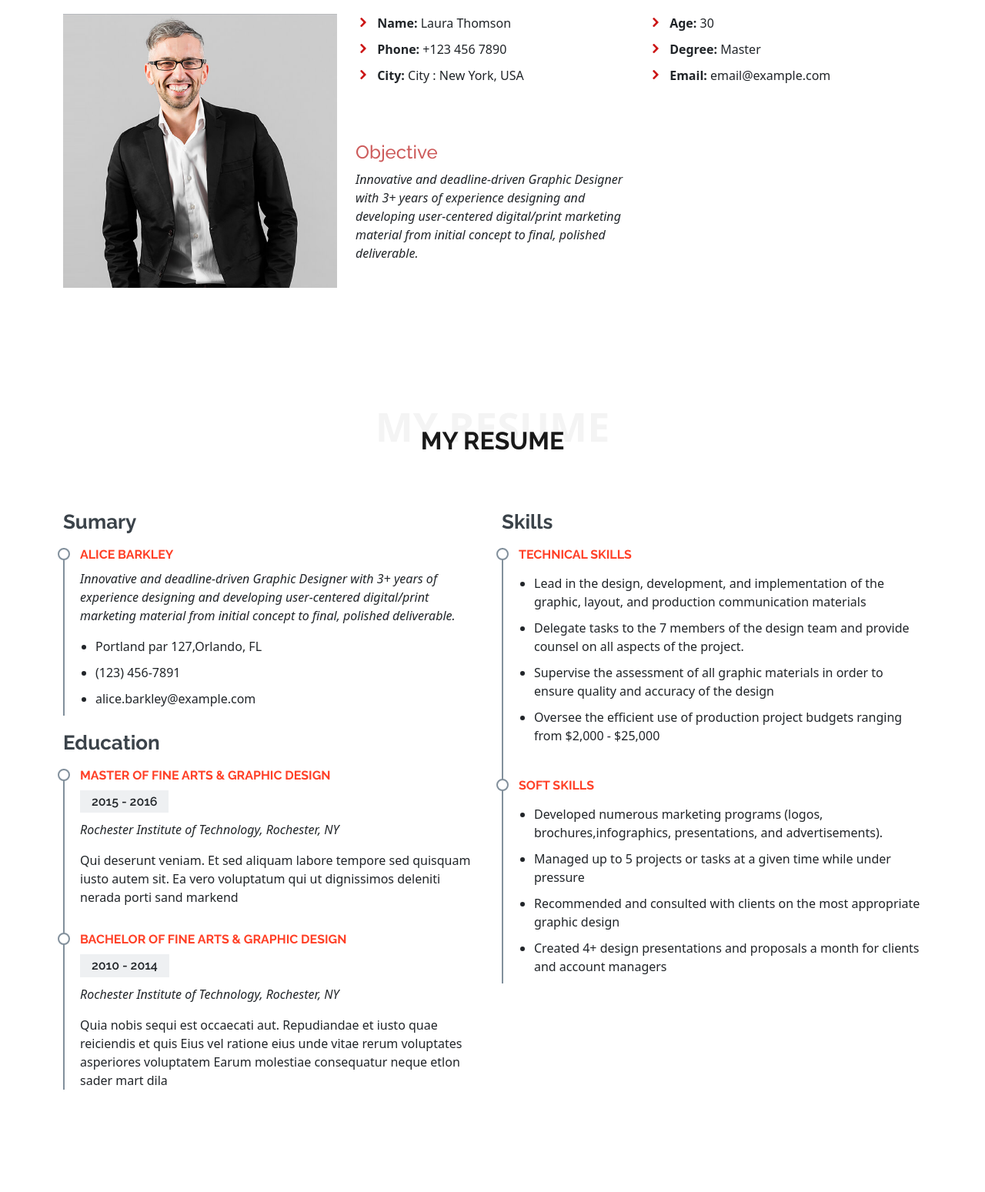
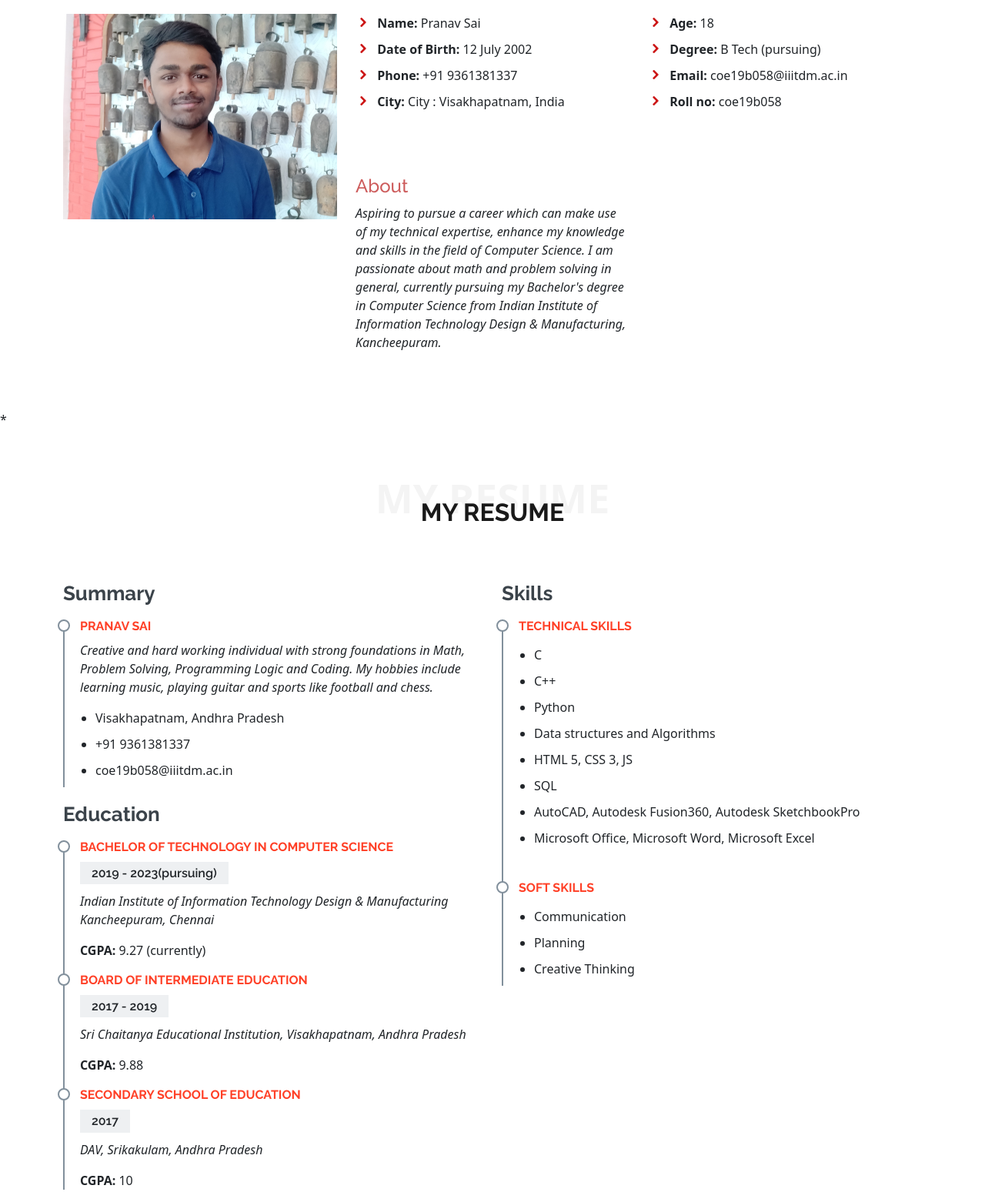
Before and after one commit to sujiv1204/dbms-project, a website with bundled scripts: page team3.html in a window 1280 px wide. Shown: the part 960-2509 px from the top of the page at 77% size. Built offline with nearby package versions, Linux system fonts and the light colour scheme.

Commit message:
1st edit dbms page

```diff
--- a/team3.html
+++ b/team3.html
@@ -5,7 +5,7 @@
 <meta charset="utf-8">
 <meta content="width=device-width, initial-scale=1.0" name="viewport">
 
-<title>Person 3</title>
+<title>Pranav</title>
 <meta content="" name="description">
 <meta content="" name="keywords">
 
@@ -39,10 +39,10 @@
         <nav class="nav-menu d-none d-lg-block">
         <ul>
             <li><a href="index.html">Home</a></li>
-            <li><a href="team.html">Person 1</a></li>
-            <li><a href="team2.html">Person 2</a></li>
-            <li class="active"><a href="#about">Person 3</a></li>
-            <li><a href="team4.html">Person 4</a></li>
+            <li><a href="team.html">Sujiv</a></li>
+            <li><a href="team2.html">Shikhar</a></li>
+            <li class="active"><a href="#about">Pranav</a></li>
+            <li><a href="team4.html">Manoj</a></li>
 
         </ul>
         </nav><!-- .nav-menu -->
@@ -53,7 +53,7 @@
     <!-- ======= Hero Section ======= -->
     <section id="hero" class="d-flex align-items-center">
     <div class="container position-relative" data-aos="fade-up" data-aos-delay="500">
-        <h1>Person 3 welcomes you</h1>
+        <h1>Welcome</h1>
         <h2>I'm one of the member in Group-20</h2>
         <a href="#about" class="btn-get-started scrollto">Know about me</a>
     </div>
@@ -68,31 +68,33 @@
                 </div>
                 <div class="row">
                     <div class="col-lg-4" data-aos="zoom-in" style="padding-bottom: 30px;">
-                        <img src="assets/img/team/team-1.jpg" class="img-fluid" alt="">
+                        <img src="assets/img/team/pranav.jpg" class="img-fluid" alt="">
                     </div>
                     <div class="col-lg-8 d-flex flex-column align-items-stretch">
                         <div class="content pl-lg-4 d-flex flex-column justify-content-center">
                             <div class="row">
                                 <div class="col-lg-6" data-aos="fade-right">
                                     <ul>
-                                    <li><i class="icofont-rounded-right"></i> <strong>Name:</strong> Laura Thomson</li>
-                                    <li><i class="icofont-rounded-right"></i> <strong>Phone:</strong> +123 456 7890</li>
-                                    <li><i class="icofont-rounded-right"></i> <strong>City:</strong> City : New York, USA</li>
-                                    </ul>
+                                        <li><i class="icofont-rounded-right"></i> <strong>Name:</strong> Pranav Sai</li>
+                                        <li><i class="icofont-rounded-right"></i> <strong>Date of Birth:</strong> 12 July 2002</li>
+                                        <li><i class="icofont-rounded-right"></i> <strong>Phone:</strong> +91 9361381337</li>
+                                        <li><i class="icofont-rounded-right"></i> <strong>City:</strong> City : Visakhapatnam, India</li>
+                                        </ul>
                                 </div>
                                 <div class="col-lg-6" data-aos="fade-left">
                                     <ul>
-                                    <li><i class="icofont-rounded-right"></i> <strong>Age:</strong> 30</li>
-                                    <li><i class="icofont-rounded-right"></i> <strong>Degree:</strong> Master</li>
-                                    <li><i class="icofont-rounded-right"></i> <strong>Email:</strong> email@example.com</li>
-                                    </ul>
+                                        <li><i class="icofont-rounded-right"></i> <strong>Age:</strong> 18</li>
+                                        <li><i class="icofont-rounded-right"></i> <strong>Degree:</strong> B Tech (pursuing)</li>
+                                        <li><i class="icofont-rounded-right"></i> <strong>Email:</strong> coe19b058@iiitdm.ac.in</li>
+                                        <li><i class="icofont-rounded-right"></i> <strong>Roll no:</strong> coe19b058</li>
+                                        </ul>
                                 </div>
                             </div>
                             <div class="row mt-n4">
                                 <div class="col-md-6 mt-5 d-md-flex align-items-md-stretch" data-aos="fade-down">
                                     <div>
-                                        <h4 style="color: indianred;">Objective</h4>
-                                        <p><em>Innovative and deadline-driven Graphic Designer with 3+ years of experience designing and developing user-centered digital/print marketing material from initial concept to final, polished deliverable.</em></p>
+                                        <h4 style="color: indianred; padding-top:10px">About</h4>
+                                        <p><em>Aspiring to pursue a career which can make use of my technical expertise, enhance my knowledge and skills in the field of Computer Science. I am passionate about math and problem solving in general, currently pursuing my Bachelor's degree in Computer Science from Indian Institute of Information Technology Design & Manufacturing, Kancheepuram.</em></p>
                                         <p>
                                     </div>
                                 </div>
@@ -103,7 +105,7 @@
             </div>
         </section>
         <!-- End About me Section -->
-
+*
         <!-- ======= My Resume Section ======= -->
         <section id="resume" class="resume">
             <div class="container">
@@ -115,31 +117,37 @@
 
                 <div class="row">
                     <div class="col-lg-6">
-                        <h3 class="resume-title" data-aos="fade-right">Sumary</h3>
+                        <h3 class="resume-title" data-aos="fade-right">Summary</h3>
                         <div class="resume-item pb-0" data-aos="fade-right">
-                            <h4>Alice Barkley</h4>
-                            <p><em>Innovative and deadline-driven Graphic Designer with 3+ years of experience designing and developing user-centered digital/print marketing material from initial concept to final, polished deliverable.</em></p>
+                            <h4>Pranav Sai</h4>
+                            <p><em>Creative and hard working individual with strong foundations in Math, Problem Solving, Programming Logic and Coding. My hobbies include learning music, playing guitar and sports like football and chess. </em></p>
                             <p>
                             <ul>
-                            <li>Portland par 127,Orlando, FL</li>
-                            <li>(123) 456-7891</li>
-                            <li>alice.barkley@example.com</li>
+                            <li>Visakhapatnam, Andhra Pradesh</li>
+                            <li>+91 9361381337</li>
+                            <li>coe19b058@iiitdm.ac.in</li>
                             </ul>
                             </p>
                         </div>
 
                         <h3 class="resume-title" data-aos="fade-left">Education</h3>
                         <div class="resume-item" data-aos="fade-left">
-                            <h4>Master of Fine Arts &amp; Graphic Design</h4>
-                            <h5>2015 - 2016</h5>
-                            <p><em>Rochester Institute of Technology, Rochester, NY</em></p>
-                            <p>Qui deserunt veniam. Et sed aliquam labore tempore sed quisquam iusto autem sit. Ea vero voluptatum qui ut dignissimos deleniti nerada porti sand markend</p>
+                            <h4>BACHELOR OF TECHNOLOGY IN COMPUTER SCIENCE</h4>
+                            <h5>2019 - 2023(pursuing)</h5>
+                            <p><em>Indian Institute of Information Technology Design & Manufacturing Kancheepuram, Chennai</em></p>
+                            <strong>CGPA:</strong> 9.27 (currently)
                         </div>
                         <div class="resume-item" data-aos="fade-left">
-                            <h4>Bachelor of Fine Arts &amp; Graphic Design</h4>
-                            <h5>2010 - 2014</h5>
-                            <p><em>Rochester Institute of Technology, Rochester, NY</em></p>
-                            <p>Quia nobis sequi est occaecati aut. Repudiandae et iusto quae reiciendis et quis Eius vel ratione eius unde vitae rerum voluptates asperiores voluptatem Earum molestiae consequatur neque etlon sader mart dila</p>
+                            <h4>Board of Intermediate Education</h4>
+                            <h5>2017 - 2019</h5>
+                            <p><em>Sri Chaitanya Educational Institution, Visakhapatnam, Andhra Pradesh</em></p>
+                            <strong>CGPA:</strong> 9.88
+                        </div>
+                        <div class="resume-item" data-aos="fade-left">
+                            <h4>Secondary School Of Education</h4>
+                            <h5>2017</h5>
+                            <p><em>DAV, Srikakulam, Andhra Pradesh</em></p>
+                            <strong>CGPA:</strong> 10
                         </div>
                     </div>
                     <div class="col-lg-6">
@@ -150,10 +158,14 @@
                             <!-- <p><em>Experion, New York, NY </em></p> -->
                             <p>
                             <ul>
-                            <li>Lead in the design, development, and implementation of the graphic, layout, and production communication materials</li>
-                            <li>Delegate tasks to the 7 members of the design team and provide counsel on all aspects of the project. </li>
-                            <li>Supervise the assessment of all graphic materials in order to ensure quality and accuracy of the design</li>
-                            <li>Oversee the efficient use of production project budgets ranging from $2,000 - $25,000</li>
+                            <li>C</li>
+                            <li>C++</li>
+                            <li>Python</li>
+                            <li>Data structures and Algorithms</li>
+                            <li>HTML 5, CSS 3, JS</li>
+                            <li>SQL</li>
+                            <li>AutoCAD, Autodesk Fusion360, Autodesk SketchbookPro</li>
+                            <li>Microsoft Office, Microsoft Word, Microsoft Excel</li>
                             </ul>
                             </p>
                         </div>
@@ -163,10 +175,9 @@
                             <!-- <p><em>Stepping Stone Advertising, New York, NY</em></p> -->
                             <p>
                             <ul>
-                            <li>Developed numerous marketing programs (logos, brochures,infographics, presentations, and advertisements).</li>
-                            <li>Managed up to 5 projects or tasks at a given time while under pressure</li>
-                            <li>Recommended and consulted with clients on the most appropriate graphic design</li>
-                            <li>Created 4+ design presentations and proposals a month for clients and account managers</li>
+                            <li>Communication</li>
+                            <li>Planning</li>
+                            <li>Creative Thinking</li>
                             </ul>
                             </p>
                         </div>
@@ -182,31 +193,30 @@
                 <div class="section-title" data-aos="fade-up">
                 <span>Contact</span>
                 <h2>Contact</h2>
-                <p>Sit sint consectetur velit quisquam cupiditate impedit suscipit alias</p>
                 </div>
 
                 <div class="row" data-aos="fade-up">
                     <div class="col-lg-6">
                         <div class="info-box mb-4">
                         <i class="bx bx-map"></i>
-                        <h3>Our Address</h3>
-                        <p>A108 Adam Street, New York, NY 535022</p>
+                        <h3>Address</h3>
+                        <p>Visakhapatnam, Andhra Pradesh, India</p>
                         </div>
                     </div>
 
                     <div class="col-lg-3 col-md-6">
                         <div class="info-box  mb-4">
                         <i class="bx bx-envelope"></i>
-                        <h3>Email Us</h3>
-                        <p>contact@example.com</p>
+                        <h3>Email</h3>
+                        <p>coe19b058@iiitdm.ac.in</p>
                         </div>
                     </div>
 
                     <div class="col-lg-3 col-md-6">
                         <div class="info-box  mb-4">
                         <i class="bx bx-phone-call"></i>
-                        <h3>Call Us</h3>
-                        <p>+1 5589 55488 55</p>
+                        <h3>Phone</h3>
+                        <p>+91 9361381337</p>
                         </div>
                     </div>
 
@@ -222,7 +232,7 @@
             <div class="container">
             <div class="row">
                 <div class="d-flex justify-content-center" data-aos="fade-right">
-                <h3>Thank you for visiting the website</h3>
+                <h3>Thank you for visiting the website.</h3>
                 </div>
             </div>
             </div>
@@ -247,7 +257,6 @@
     <script src="assets/vendor/venobox/venobox.min.js"></script>
     <script src="assets/vendor/owl.carousel/owl.carousel.min.js"></script>
     <script src="assets/vendor/aos/aos.js"></script>
-
     <!--Main JS File -->
     <script src="assets/js/main2.js"></script>
 
```
Also changed, not shown: assets/img/team/pranav.jpg (added).
